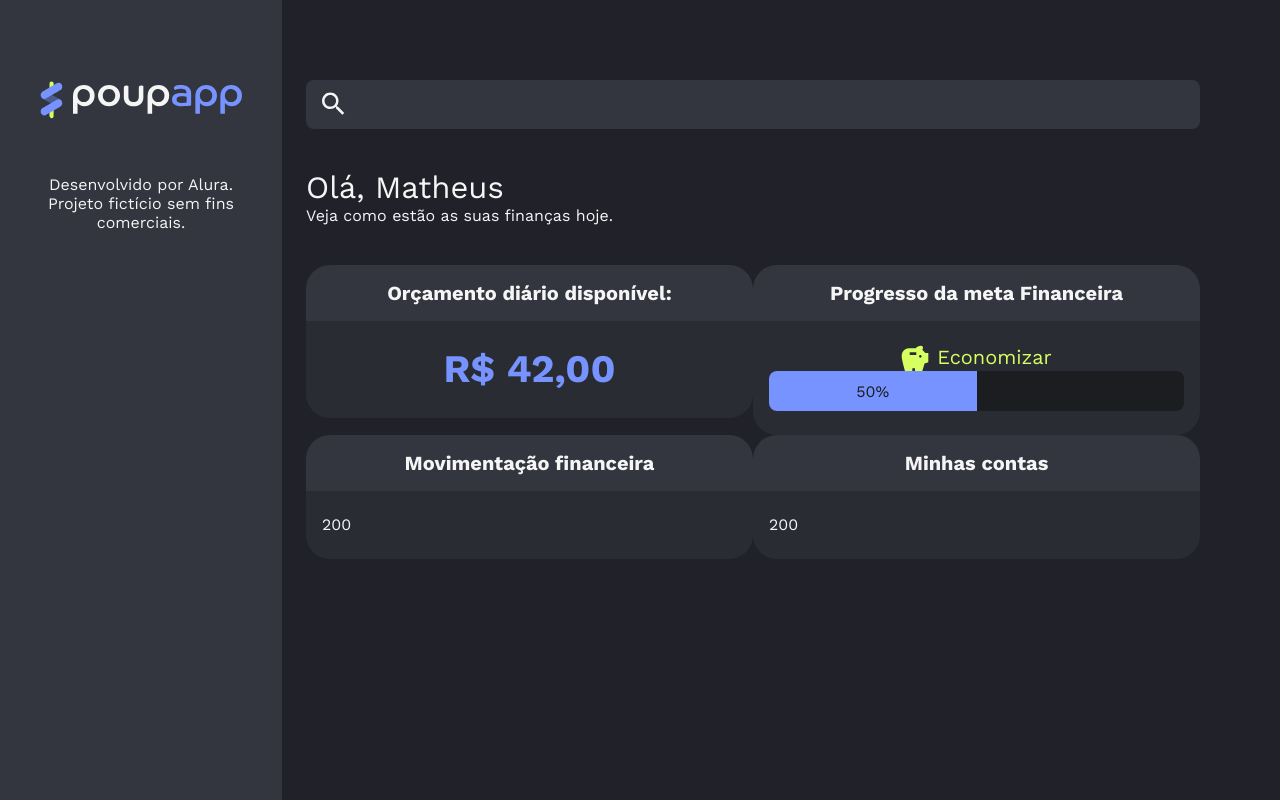
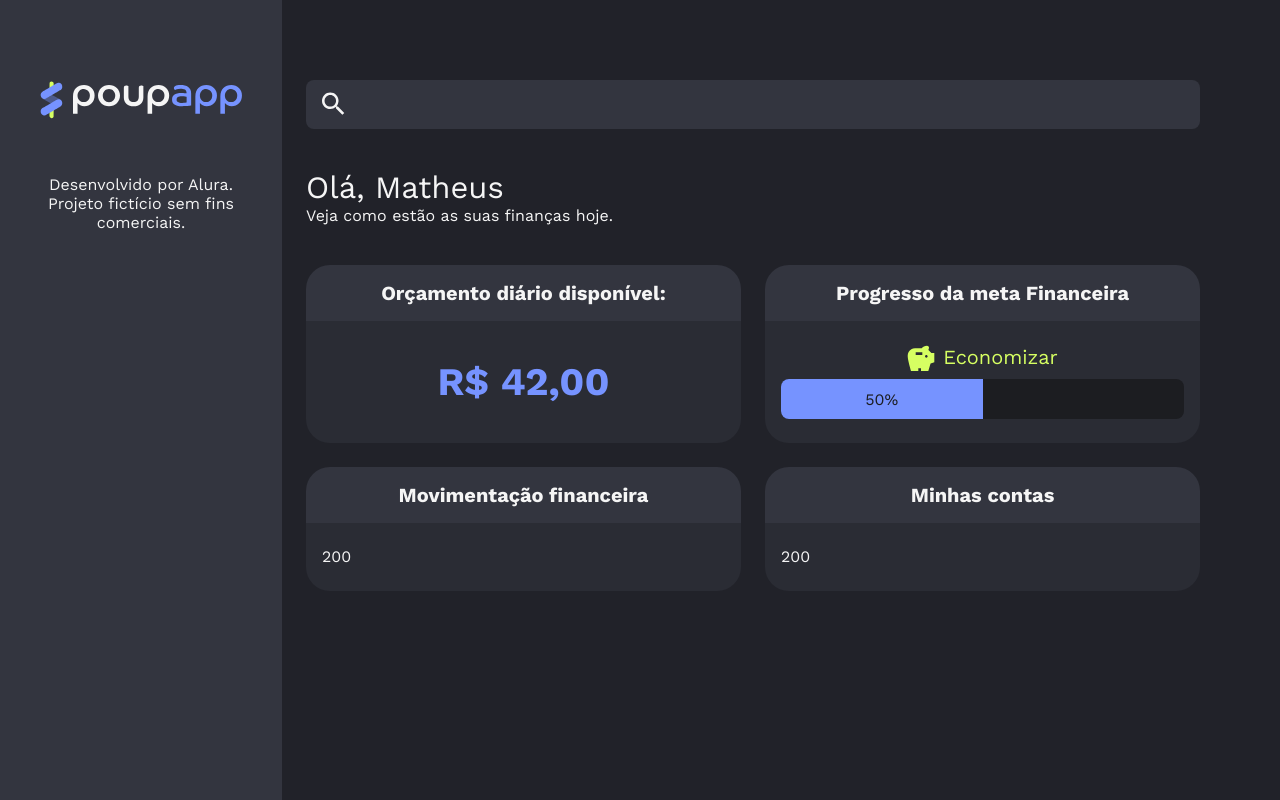
Before and after one commit to MeloMatheus89/aprendendo-tailwind, a React (Vite) app: page / in a window 1280 px wide. Built offline with nearby package versions, Linux system fonts and the light colour scheme.

Commit message:
feat: enhance Card component layout and add gap in App section

```diff
--- a/src/App.jsx
+++ b/src/App.jsx
@@ -18,7 +18,7 @@
             <Typography variant="h1"> Olá, Matheus</Typography>
             <Typography variant="body">Veja como estão as suas finanças hoje.</Typography>
           </div>
-          <section className="grid grid-cols-2 items-stretch">
+          <section className="grid grid-cols-2 items-stretch gap-6">
             {/* Primeiro card */}
             <Card>
               <Card.header>Orçamento diário disponível:</Card.header>
--- a/src/components/Card/index.jsx
+++ b/src/components/Card/index.jsx
@@ -1,7 +1,7 @@
 import { Typography } from "../Typography";
 
 const Card = ({ children }) => {
-  return <div className="rounded-3xl">{children}</div>;
+  return <div className="rounded-3xl flex flex-col ">{children}</div>;
 };
 const CardHeader = ({ children }) => {
   return (
@@ -11,7 +11,7 @@
   );
 };
 const CardBody = ({ children }) => {
-  return <div className="bg-neutral-surface rounded-b-3xl text-neutral-text leading-[120%] px-4 py-6 ">{children}</div>;
+  return <div className="bg-neutral-surface rounded-b-3xl text-neutral-text leading-[120%] px-4 py-6 flex-grow flex flex-col justify-center gap-2">{children}</div>;
 };
 
 Card.header = CardHeader;
```
